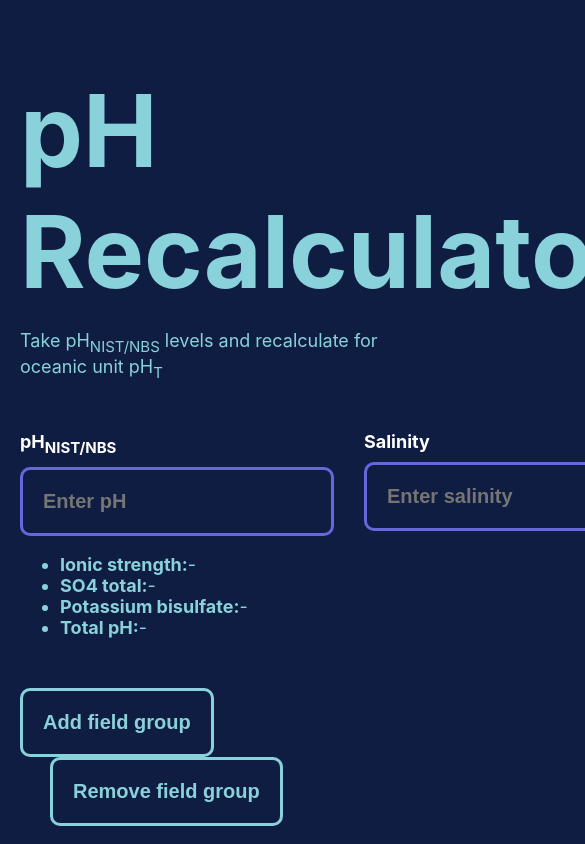
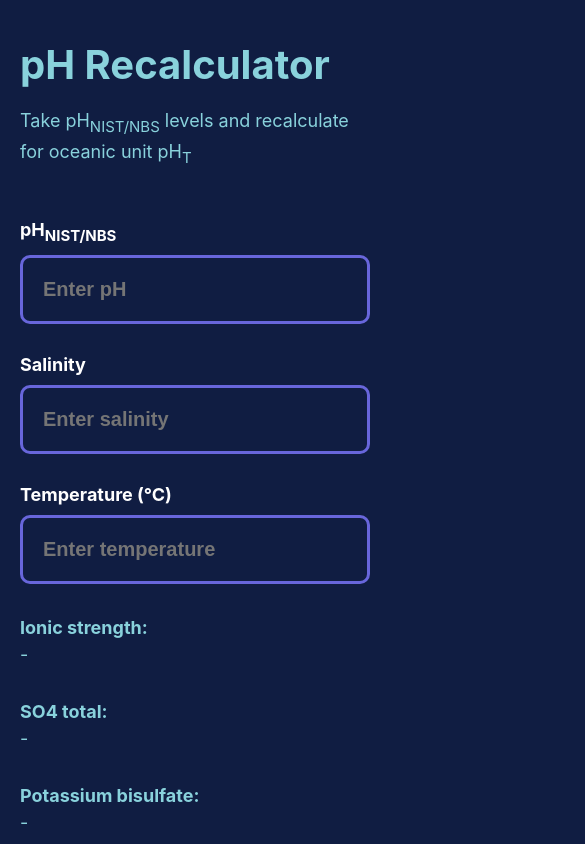
Before and after one commit to michael-harvey/ph-recalculator, a React (Create React App) app: page / in a window 390 px wide. Shown: the top 844 px of the page, 585 px wide, since content can reach past the window. Built offline with nearby package versions, Linux system fonts and the light colour scheme.

Commit message:
Fix media queries for vanilla css

```diff
--- a/src/App.css
+++ b/src/App.css
@@ -7,9 +7,27 @@
   --dark-blue: hsla(224, 61%, 16%, 1);
 }
 
+* {
+  box-sizing: border-box;
+}
+
+body {
+  width: 1200px;
+  max-width: 100%;
+  margin: 20px auto;
+  padding: 20px;
+  font-size: 18px;
+  color: var(--light-green);
+  background-color: var(--dark-blue);
+}
+
 h1 {
-  font-size: 100px;
+  font-size: clamp(40px, 10vw, 100px);
   margin: 0;
+}
+
+p {
+  line-height: 1.5;
 }
 
 a {
@@ -18,16 +36,6 @@ a {
 
 a:hover {
   color: var(--white);
-}
-
-body {
-  width: 1000px;
-  max-width: 100%;
-  margin: 50px auto;
-  padding: 20px;
-  font-size: 18px;
-  color: var(--light-green);
-  background-color: var(--dark-blue);
 }
 
 input {
@@ -39,11 +47,6 @@ input {
   border: 3px solid var(--light-purple);
   border-radius: 10px;
   appearance: none;
-}
-
-input[type="number"] {
-  -moz-appearance: textfield;
-  -webkit-appearance: textfield;
 }
 
 label {
@@ -61,9 +64,9 @@ label {
   margin: 50px 0;
 }
 
-.fieldgroup__wrapper {
+form {
   display: grid;
-  grid-template-columns: repeat(3, 1fr);
+  grid-template-columns: repeat(auto-fill, minmax(280px, 1fr));
   grid-gap: 30px;
 }
 
@@ -79,8 +82,9 @@ button {
   cursor: pointer;
 }
 
-button + button {
-  margin-left: 30px;
+button {
+  width: 100%;
+  margin-bottom: 30px;
 }
 
 button:hover {
@@ -88,16 +92,36 @@ button:hover {
   color: var(--white);
 }
 
-table {
-  width: 100%;
-  margin: 30px 0 80px 0;
+ul {
+  display: grid;
+  grid-template-columns: repeat(auto-fill, minmax(280px, 1fr));
+  margin: 30px 0;
+  padding: 0;
+  list-style-type: none;
 }
 
-th {
-  width: 25%;
-  text-align: left;
+li {
+  display: flex;
+  flex-direction: column;
+  margin-bottom: 30px;
+  line-height: 1.5;
 }
 
 footer {
   margin-top: 50px;
 }
+
+@media screen and (min-width: 600px) {
+  body {
+    margin: 50px auto;
+  }
+
+  button {
+    width: auto;
+    margin: 0;
+  }
+
+  button + button {
+    margin-left: 30px;
+  }
+}
```
